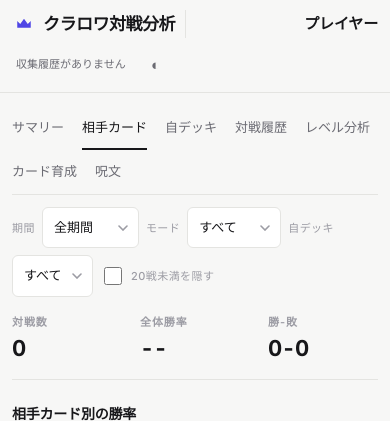
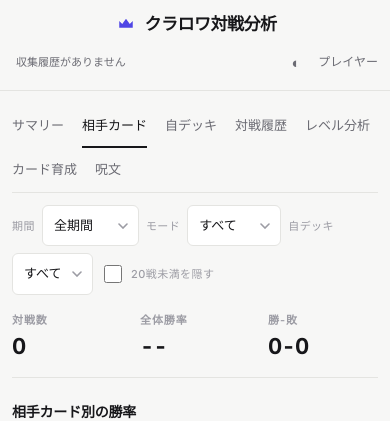
Before and after one commit to 7QgvhP/clash-royale-battle-analyzer, a Flask app: page /cards in a window 390 px wide. Shown: the top 421 px of the page. Run offline with Flask 3, Linux system fonts and the light colour scheme; data that the repository does not hold is empty; parts of the project's set-up code (start-up, migrations or seed data) failed here and were passed over.

Commit message:
改善: ヘッダのツール名を中央に置き、プレイヤー切り替えを右端で控えめにした (v1.27.2)
関連: #11

Co-Authored-By: Claude Opus 5.5 <noreply@anthropic.com>

```diff
--- a/src/web/static/style.css
+++ b/src/web/static/style.css
@@ -154,17 +154,27 @@ a { color: inherit; text-decoration: none; }
 }
 .header-inner {
   max-width: 1120px; margin: 0 auto; padding: 12px 20px;
-  display: flex; align-items: center; justify-content: space-between;
-  gap: 12px; flex-wrap: wrap;
+  /* 左右の列を同じ幅にして、ツール名を画面の中央に置く */
+  display: grid; grid-template-columns: 1fr auto 1fr;
+  align-items: center; gap: 12px;
 }
-.player { display: flex; align-items: center; gap: 10px; min-width: 0; }
-.player-name { font-size: 16px; font-weight: 600; letter-spacing: -0.01em; }
-
-.header-actions { display: flex; align-items: center; gap: 8px; }
+.header-status { justify-self: start; min-width: 0; }
+.header-actions {
+  justify-self: end; min-width: 0;
+  display: flex; align-items: center; gap: 4px;
+}
+/* プレイヤー切り替えは頻繁に使わないため、小さく控えめな色にする */
+.player { display: flex; align-items: center; min-width: 0; }
+.player-name {
+  font-size: 12px; font-weight: 500; color: var(--text-sub);
+  white-space: nowrap; overflow: hidden; text-overflow: ellipsis;
+}
 
 .status {
   font-size: 12px; padding: 0 4px; border-radius: var(--radius-sm);
   color: var(--text-sub); white-space: nowrap;
+  /* 中央のツール名に重ならないよう、収まらない分は省略する */
+  overflow: hidden; text-overflow: ellipsis;
 }
 /* 異常や注意のときだけ面で目立たせる。平常時は文字だけにする */
 .status.error { background: var(--neg-soft); color: var(--neg); padding: 3px 8px; }
@@ -228,7 +238,13 @@ a { color: inherit; text-decoration: none; }
 .filters select:focus-visible, .player-switch:focus-visible {
   outline: none; border-color: var(--accent); box-shadow: 0 0 0 3px var(--accent-soft);
 }
-.player-switch { font-size: var(--fs-lg); font-weight: 600; padding: 5px 28px 5px 10px; }
+.player-switch {
+  max-width: 100%; text-overflow: ellipsis;
+  font-size: 12px; font-weight: 500; color: var(--text-sub);
+  padding: 4px 24px 4px 8px; background-position: right 8px center;
+  border-color: transparent; background-color: transparent;
+}
+.player-switch:hover { color: var(--text); }
 
 .filters input[type="checkbox"] {
   width: 15px; height: 15px; accent-color: var(--accent); cursor: pointer;
@@ -469,8 +485,16 @@ body.hide-unreliable tr.unreliable { display: none; }
 @media (max-width: 640px) {
   body { font-size: 13px; }
   .wrap { padding: 0 12px 56px; }
-  .header-inner { padding: 10px 12px; gap: 8px; }
-  .player-name { font-size: 15px; }
+  /* 3列では幅が足りないため、ツール名を1行目の中央に置き、
+     収集状況と操作は2行目の左右に分ける */
+  .header-inner {
+    padding: 10px 12px; gap: 6px 8px;
+    grid-template-columns: 1fr auto;
+    grid-template-areas: "brand brand" "status actions";
+  }
+  .header-status { grid-area: status; }
+  .brand { grid-area: brand; justify-self: center; }
+  .header-actions { grid-area: actions; }
 
   .nav { margin: 0 0 12px; padding-top: 14px; gap: 2px 18px; }
   .nav a { padding: 10px 0; font-size: 13px; }
@@ -599,7 +623,7 @@ body.hide-unreliable tr.unreliable { display: none; }
   .status-msg { display: none; }
   /* 押しやすさを優先し、小さくしすぎない */
   .theme-toggle { width: 36px; height: 36px; font-size: 15px; }
-  .player-switch { min-height: 38px; }
+  .player-switch { min-height: 36px; }
 
   .card-name { line-height: 1.35; }
 }
@@ -620,8 +644,6 @@ body.hide-unreliable tr.unreliable { display: none; }
 
 .brand {
   display: inline-flex; align-items: center; gap: 8px;
-  padding-right: 12px; margin-right: 2px;
-  border-right: 1px solid var(--border);
 }
 .brand-mark {
   width: 28px; height: 28px; border-radius: var(--radius-sm); flex-shrink: 0;
@@ -637,7 +659,7 @@ body.hide-unreliable tr.unreliable { display: none; }
 
 @media (max-width: 640px) {
   /* 狭い画面ではアイコンだけ残し、名前は次の行へ回さない */
-  .brand { padding-right: 10px; gap: 7px; }
+  .brand { gap: 7px; }
   .brand-name { font-size: 17px; }
   .brand-mark { width: 24px; height: 24px; }
 }
--- a/src/web/templates/base.html
+++ b/src/web/templates/base.html
@@ -37,11 +37,29 @@
 
 <div class="header">
   <div class="header-inner">
+    {# 左に収集状況、中央にツール名、右端に表示テーマとプレイヤー切り替えを置く。
+       プレイヤー切り替えは頻繁に使わないため、右端で控えめに見せる #}
+    <div class="header-status">
+      <div class="status {% if status.state == 'error' %}error{% elif status.warning %}warn{% endif %}">
+        {% if status.state == 'none' %}
+          収集履歴がありません
+        {% else %}
+          {# 静的サイトでは書き出し時点で固定されてしまうため、
+             絶対時刻を持たせてブラウザ側で計算し直す #}
+          最終収集 <span class="ago" data-at="{{ status.run_at }}">{{ status.ago }}</span><span
+            class="status-msg"> ／ {{ status.message }}</span>
+        {% endif %}
+      </div>
+    </div>
+
     <div class="brand">
       <span class="brand-mark" aria-hidden="true"></span>
       <span class="brand-name">クラロワ対戦分析</span>
     </div>
 
+    <div class="header-actions">
+      <button class="theme-toggle" id="theme-toggle" type="button"
+              aria-label="表示テーマを切り替える" title="表示テーマを切り替える">◐</button>
       <div class="player">
         {% if players | length > 1 %}
           {# 選択肢の値をそのまま遷移先URLにする。サーバー無しでも動く。
@@ -60,19 +78,6 @@
           <span class="player-name">{{ player_name or "プレイヤー" }}</span>
         {% endif %}
       </div>
-    <div class="header-actions">
-      <div class="status {% if status.state == 'error' %}error{% elif status.warning %}warn{% endif %}">
-        {% if status.state == 'none' %}
-          収集履歴がありません
-        {% else %}
-          {# 静的サイトでは書き出し時点で固定されてしまうため、
-             絶対時刻を持たせてブラウザ側で計算し直す #}
-          最終収集 <span class="ago" data-at="{{ status.run_at }}">{{ status.ago }}</span><span
-            class="status-msg"> ／ {{ status.message }}</span>
-        {% endif %}
-      </div>
-      <button class="theme-toggle" id="theme-toggle" type="button"
-              aria-label="表示テーマを切り替える" title="表示テーマを切り替える">◐</button>
     </div>
   </div>
 </div>
```
Also changed, not shown: docs/requirements.md (+1 -1 lines), CHANGELOG.md, README.md. Lines whose indentation alone changed are shown as unchanged.
